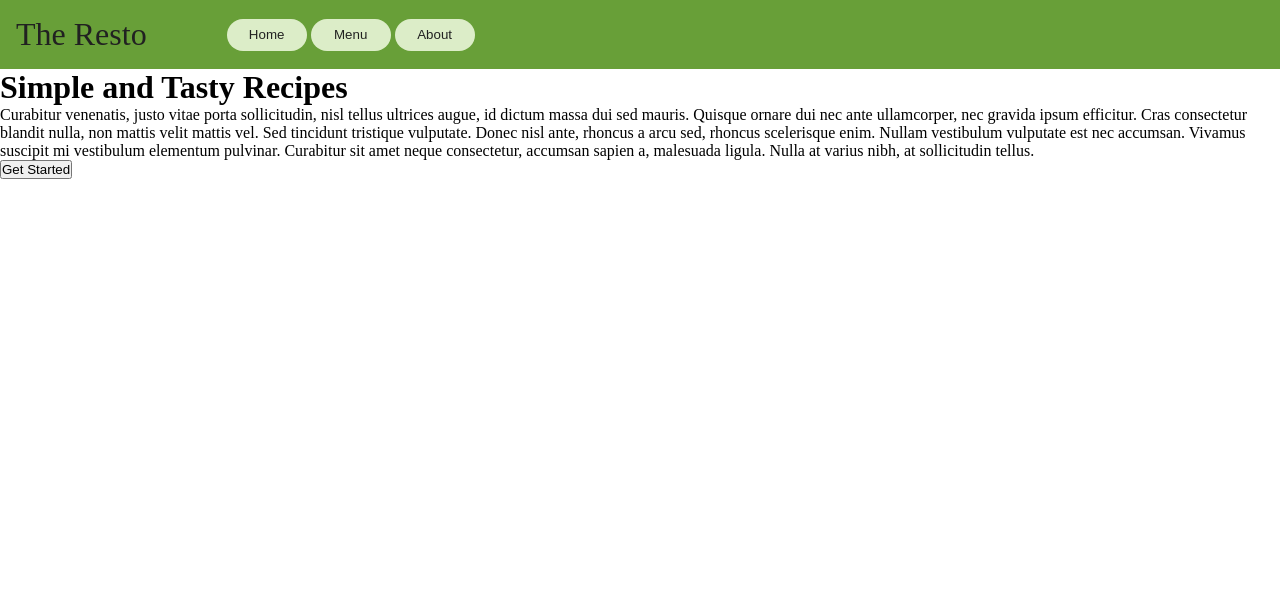
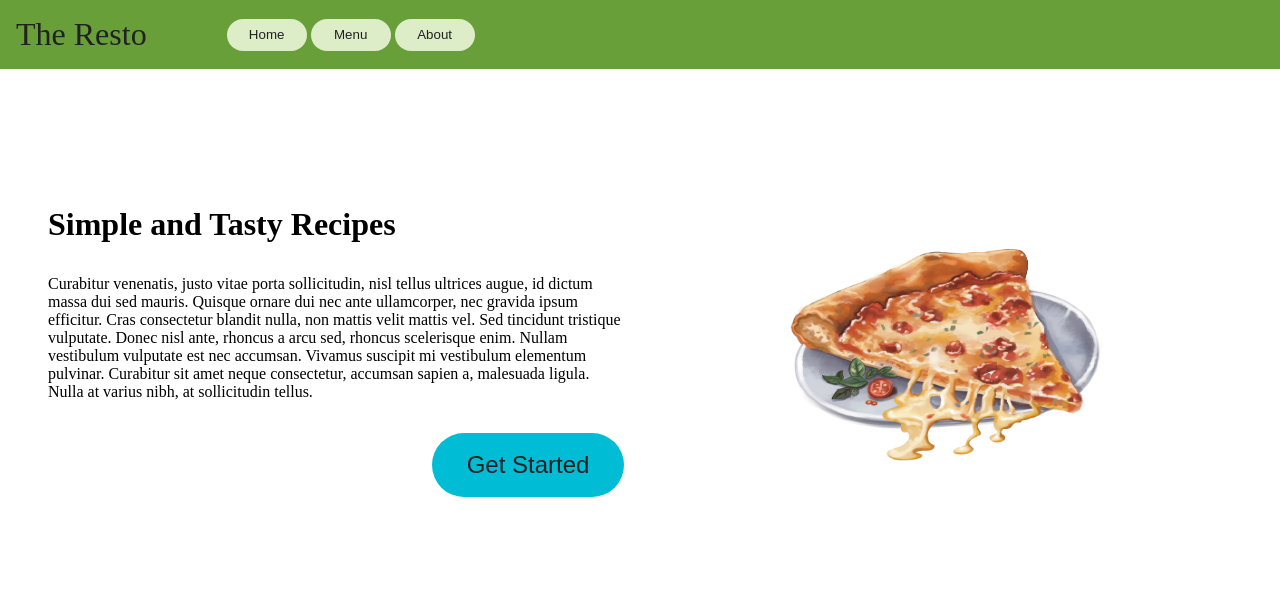
Before and after one commit to tyrone-offshorly/restaurant-page, a website built with webpack: page src/template.html in a window 1280 px wide. Built offline with nearby package versions, Linux system fonts and the light colour scheme.

Commit message:
Style home page

```diff
--- a/src/pages/homepage.js
+++ b/src/pages/homepage.js
@@ -1,17 +1,27 @@
+import pizzaImage from "../assets/pizza.jpg";
+
 const placeContent = () => {
   const content = document.querySelector("#content");
-
+  const home = document.createElement('div');
+  home.classList.add('home');
   const heading = document.createElement('h1');
   const description = document.createElement('p');
   const btn = document.createElement('button');
+  const image = document.createElement('img');
 
+  image.src = pizzaImage;
+  image.alt = "Pizza Image"
+  image.height = 320;
+  image.width = 320;
   heading.textContent = "Simple and Tasty Recipes";
   description.textContent = "Curabitur venenatis, justo vitae porta sollicitudin, nisl tellus ultrices augue, id dictum massa dui sed mauris. Quisque ornare dui nec ante ullamcorper, nec gravida ipsum efficitur. Cras consectetur blandit nulla, non mattis velit mattis vel. Sed tincidunt tristique vulputate. Donec nisl ante, rhoncus a arcu sed, rhoncus scelerisque enim. Nullam vestibulum vulputate est nec accumsan. Vivamus suscipit mi vestibulum elementum pulvinar. Curabitur sit amet neque consectetur, accumsan sapien a, malesuada ligula. Nulla at varius nibh, at sollicitudin tellus."
   btn.textContent = "Get Started";
 
-  content.append(heading);
-  content.append(description);
-  content.append(btn);
+  home.append(heading);
+  home.append(description);
+  home.append(btn);
+  home.append(image);
+  content.append(home);
 };
 
 export default placeContent;
--- a/src/style.css
+++ b/src/style.css
@@ -13,6 +13,10 @@
   margin: 0;
   box-sizing: border-box;
 }
+
+body {
+  height: 100vh;
+}
 header {
   padding: 16px;
   background-color: var(--dark-primary);
@@ -20,6 +24,37 @@ header {
   display: flex;
   align-items: center;
   gap: 5rem;
+}
+.home {
+  display: grid;
+  grid-template-columns: repeat(2, 1fr);
+  grid-template-rows: repeat(3, 1fr);
+  padding: 3rem;
+  gap: 2rem;
+}
+
+.home img {
+  grid-row: 1 / 4;
+  grid-column: 2 / -1;
+  justify-self: center;
+  align-self: center;
+}
+.home h1 {
+  align-self: end;
+}
+.home button {
+  align-self:first baseline;
+  justify-self: last baseline;
+  border: none;
+  background-color: var(--accent);
+  color: var(--text-icons);
+  font-size: 1.5rem;
+  width: 12rem;
+  height: 4rem;
+  border-radius: 32px;
+}
+.home button:hover {
+  background-color: var(--primary);
 }
 .logo {
   font-size: 2rem;
--- a/webpack.config.js
+++ b/webpack.config.js
@@ -24,6 +24,10 @@ module.exports = {
         test: /\.css$/i,
         use: ["style-loader", "css-loader"],
       },
+      {
+        test: /\.(png|svg|jpg|jpeg|gif)$/i,
+        type: "asset/resource",
+      }
     ],
   },
 }
```
Also changed, not shown: src/assets/pizza.jpg (added).
